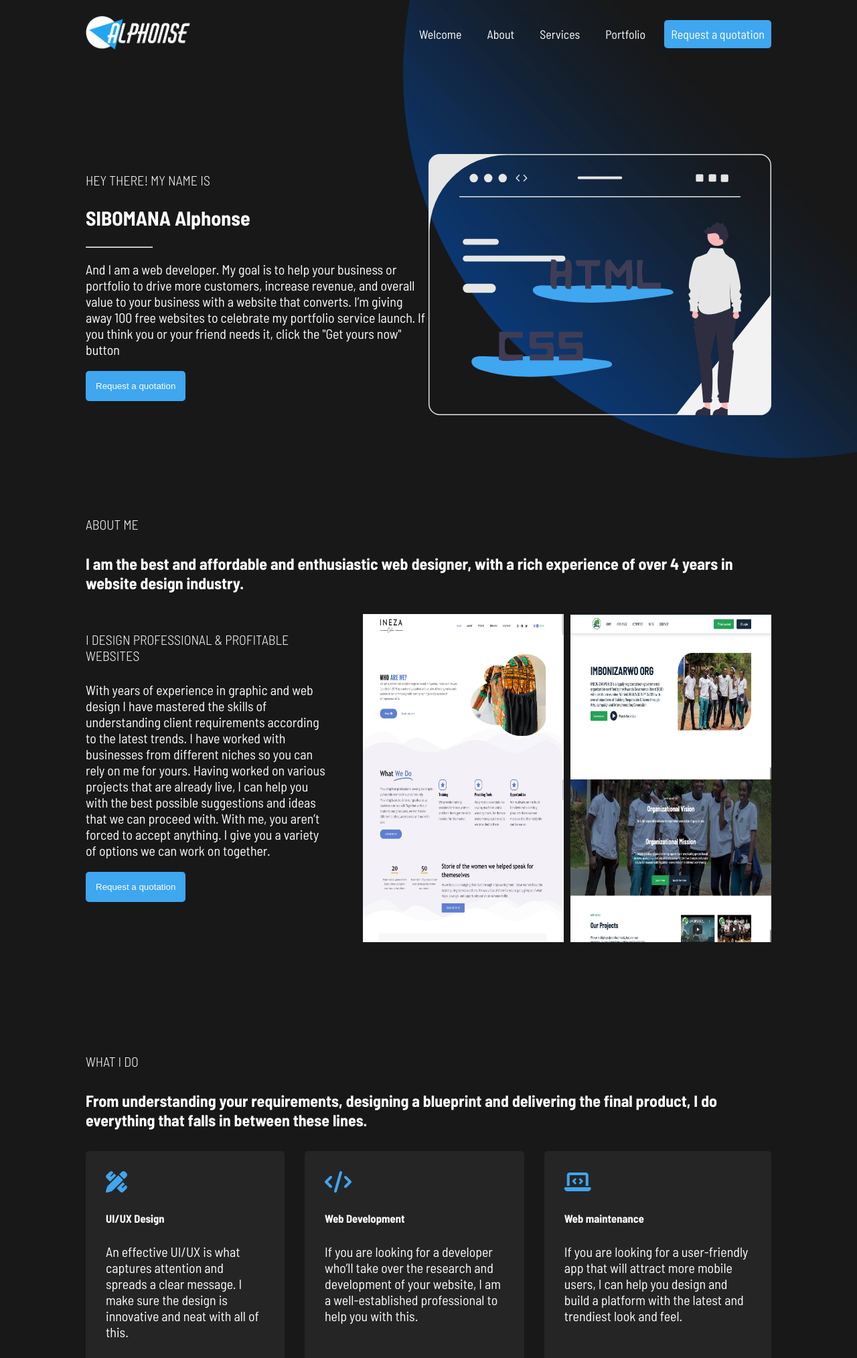
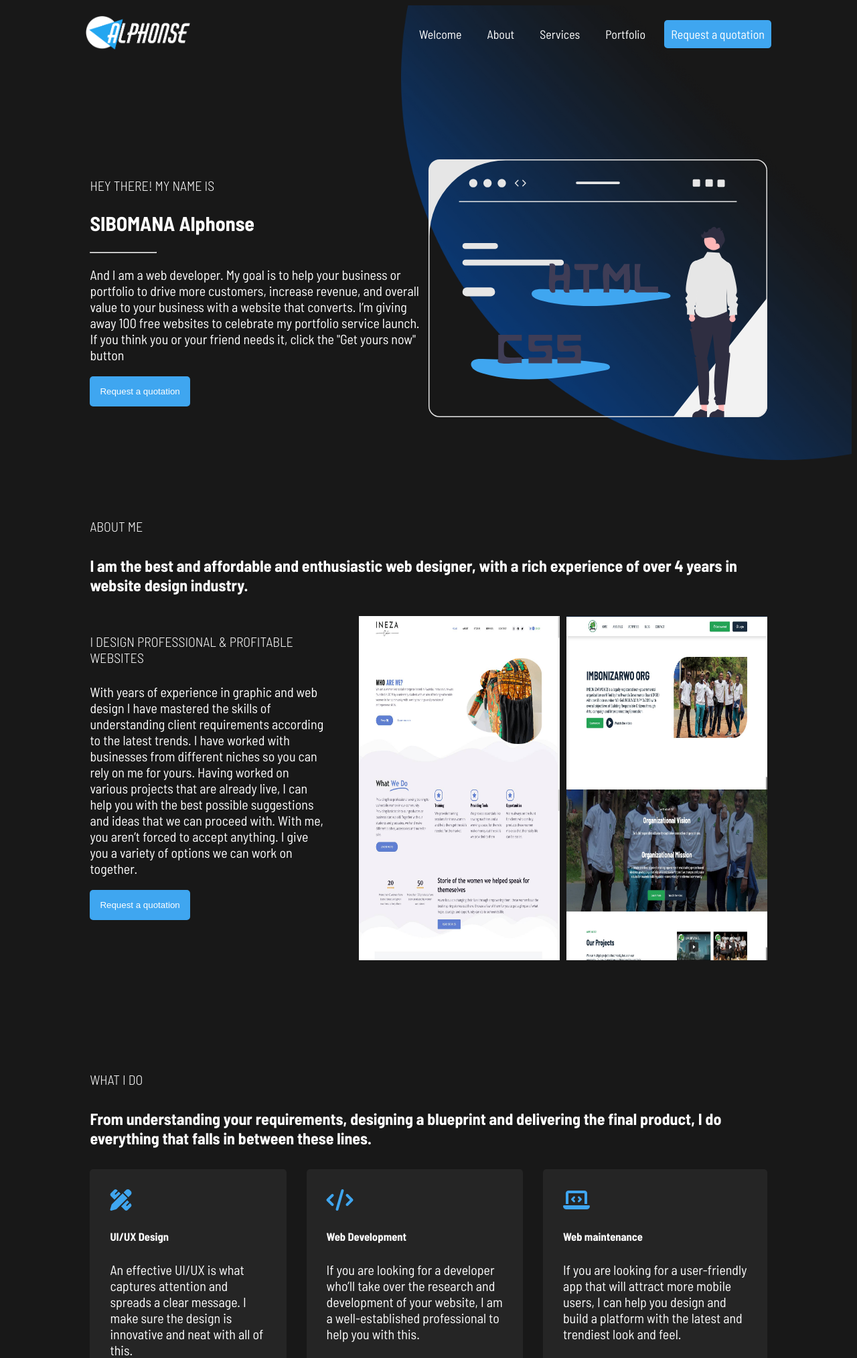
Before and after one commit to siboalpha/alphonselive, a Django app: page / in a window 1280 px wide. Shown: the top 2028 px of the page at 67% size. Run offline with Django 4.2, Linux system fonts and the light colour scheme; data comes from the database, SQL or seed files in the repository; style sheets or scripts are compiled from the project's sources; parts of the project's set-up code (start-up, migrations or seed data) failed here and were passed over; some libraries are stand-ins or nearby versions.

Commit message:
Update styles.scss

```diff
--- a/website/static/css/styles.scss
+++ b/website/static/css/styles.scss
@@ -5,7 +5,7 @@ html {
 }
 
 body {
-    margin: 0;
+    margin: 1;
     padding: 0;
     font-family: 'Barlow Semi Condensed', sans-serif;
     font-size: 20px;
```
